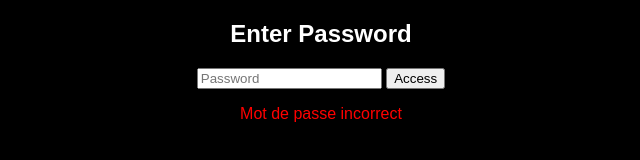
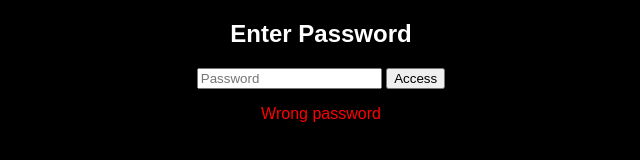
Before and after one commit to moullakill/SPY-FILES, a plain HTML site: page index.html in a window 1280 px wide. Both pictures are taken after a click on the button "Access". Shown: the full height of the page, 319-959 px from the left. Drawn offline with Linux system fonts and the light colour scheme.

Commit message:
Update index.html

```diff
--- a/index.html
+++ b/index.html
@@ -46,15 +46,12 @@
       const hashArray = Array.from(new Uint8Array(hashBuffer));
       const hashHex = hashArray.map(b => b.toString(16).padStart(2, "0")).join("");
 
-  console.log("Hash calculé :", hashHex); // Affiche dans la console
-  alert("Hash calculé : " + hashHex); // Aide pour comparaison
-
       if (hashHex === storedHash) {
         loadGallery();
         document.getElementById("login").style.display = "none";
         document.getElementById("gallery").style.display = "block";
       } else {
-    document.getElementById("msg").textContent = "Mot de passe incorrect";
+        document.getElementById("msg").textContent = "Wrong password";
       }
     }
 
```
Lines whose indentation alone changed are shown as unchanged.
